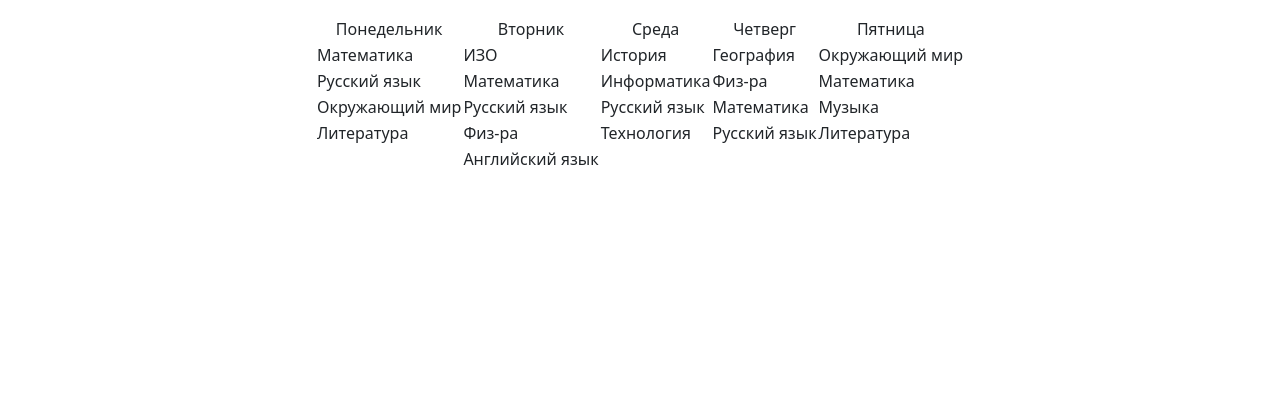
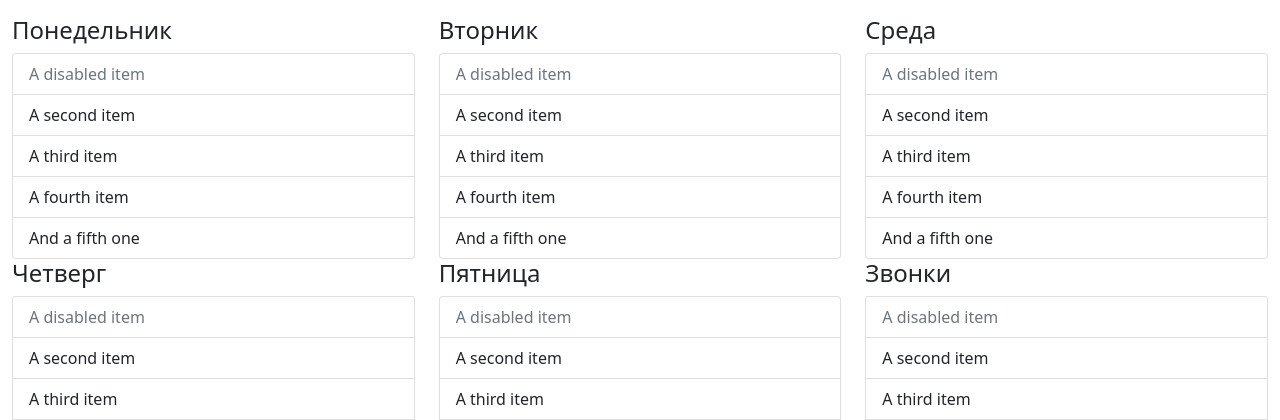
Before and after one commit to Sofiya-Chiffa/Mini-Electronic-Journal-and-Diary-, a Flask app: page /student/schedule in a window 1280 px wide. Shown: the part 56-476 px from the top of the page. Run offline with Flask 2, Linux system fonts and the light colour scheme; some libraries are stand-ins or nearby versions.

Commit message:
Красивая страничка расписания

```diff
--- a/templates/student_schedule.html
+++ b/templates/student_schedule.html
@@ -4,48 +4,68 @@
 
 {% block content %}
 </br></br></br>
-<table align="center">
-    <tr>
-        <td align="center">Понедельник</td>
-        <td align="center">Вторник</td>
-        <td align="center">Среда</td>
-        <td align="center">Четверг</td>
-        <td align="center">Пятница</td>
-    </tr>
-    <tr>
-        <td>{{days['Понедельник'][0]}}</td>
-        <td>{{days['Вторник'][0]}}</td>
-        <td>{{days['Среда'][0]}}</td>
-        <td>{{days['Четверг'][0]}}</td>
-        <td>{{days['Пятница'][0]}}</td>
-    </tr>
-    <tr>
-        <td>{{days['Понедельник'][1]}}</td>
-        <td>{{days['Вторник'][1]}}</td>
-        <td>{{days['Среда'][1]}}</td>
-        <td>{{days['Четверг'][1]}}</td>
-        <td>{{days['Пятница'][1]}}</td>
-    </tr>
-    <tr>
-        <td>{{days['Понедельник'][2]}}</td>
-        <td>{{days['Вторник'][2]}}</td>
-        <td>{{days['Среда'][2]}}</td>
-        <td>{{days['Четверг'][2]}}</td>
-        <td>{{days['Пятница'][2]}}</td>
-    </tr>
-    <tr>
-        <td>{{days['Понедельник'][3]}}</td>
-        <td>{{days['Вторник'][3]}}</td>
-        <td>{{days['Среда'][3]}}</td>
-        <td>{{days['Четверг'][3]}}</td>
-        <td>{{days['Пятница'][3]}}</td>
-    </tr>
-    <tr>
-        <td>{{days['Понедельник'][4]}}</td>
-        <td>{{days['Вторник'][4]}}</td>
-        <td>{{days['Среда'][4]}}</td>
-        <td>{{days['Четверг'][4]}}</td>
-        <td>{{days['Пятница'][4]}}</td>
-    </tr>
-</table>
+<div class="container-fluid">
+    <div class="row">
+        <div class="col-xxl-2 col-lg-4 col-sm-6">
+          <h4>Понедельник</h4>
+            <ul class="list-group">
+                <li class="list-group-item disabled" aria-disabled="true">A disabled item</li>
+                <li class="list-group-item">A second item</li>
+                <li class="list-group-item">A third item</li>
+                <li class="list-group-item">A fourth item</li>
+                <li class="list-group-item">And a fifth one</li>
+            </ul>
+        </div>
+        <div class="col-xxl-2 col-lg-4 col-sm-6">
+        <h4>Вторник</h4>
+            <ul class="list-group">
+                <li class="list-group-item disabled" aria-disabled="true">A disabled item</li>
+                <li class="list-group-item">A second item</li>
+                <li class="list-group-item">A third item</li>
+                <li class="list-group-item">A fourth item</li>
+                <li class="list-group-item">And a fifth one</li>
+            </ul>
+        </div>
+        <div class="col-xxl-2 col-lg-4 col-sm-6">
+        <h4>Среда</h4>
+            <ul class="list-group">
+                <li class="list-group-item disabled" aria-disabled="true">A disabled item</li>
+                <li class="list-group-item">A second item</li>
+                <li class="list-group-item">A third item</li>
+                <li class="list-group-item">A fourth item</li>
+                <li class="list-group-item">And a fifth one</li>
+            </ul>
+        </div>
+        <div class="col-xxl-2 col-lg-4 col-sm-6">
+        <h4>Четверг</h4>
+            <ul class="list-group">
+                <li class="list-group-item disabled" aria-disabled="true">A disabled item</li>
+                <li class="list-group-item">A second item</li>
+                <li class="list-group-item">A third item</li>
+                <li class="list-group-item">A fourth item</li>
+                <li class="list-group-item">And a fifth one</li>
+            </ul>
+        </div>
+        <div class="col-xxl-2 col-lg-4 col-sm-6">
+        <h4>Пятница</h4>
+            <ul class="list-group">
+                <li class="list-group-item disabled" aria-disabled="true">A disabled item</li>
+                <li class="list-group-item">A second item</li>
+                <li class="list-group-item">A third item</li>
+                <li class="list-group-item">A fourth item</li>
+                <li class="list-group-item">And a fifth one</li>
+            </ul>
+        </div>
+        <div class="col-xxl-2 col-lg-4 col-sm-6">
+        <h4>Звонки</h4>
+            <ul class="list-group">
+                <li class="list-group-item disabled" aria-disabled="true">A disabled item</li>
+                <li class="list-group-item">A second item</li>
+                <li class="list-group-item">A third item</li>
+                <li class="list-group-item">A fourth item</li>
+                <li class="list-group-item">And a fifth one</li>
+            </ul>
+        </div>
+    </div>
+</div>
 {% endblock %}
```
